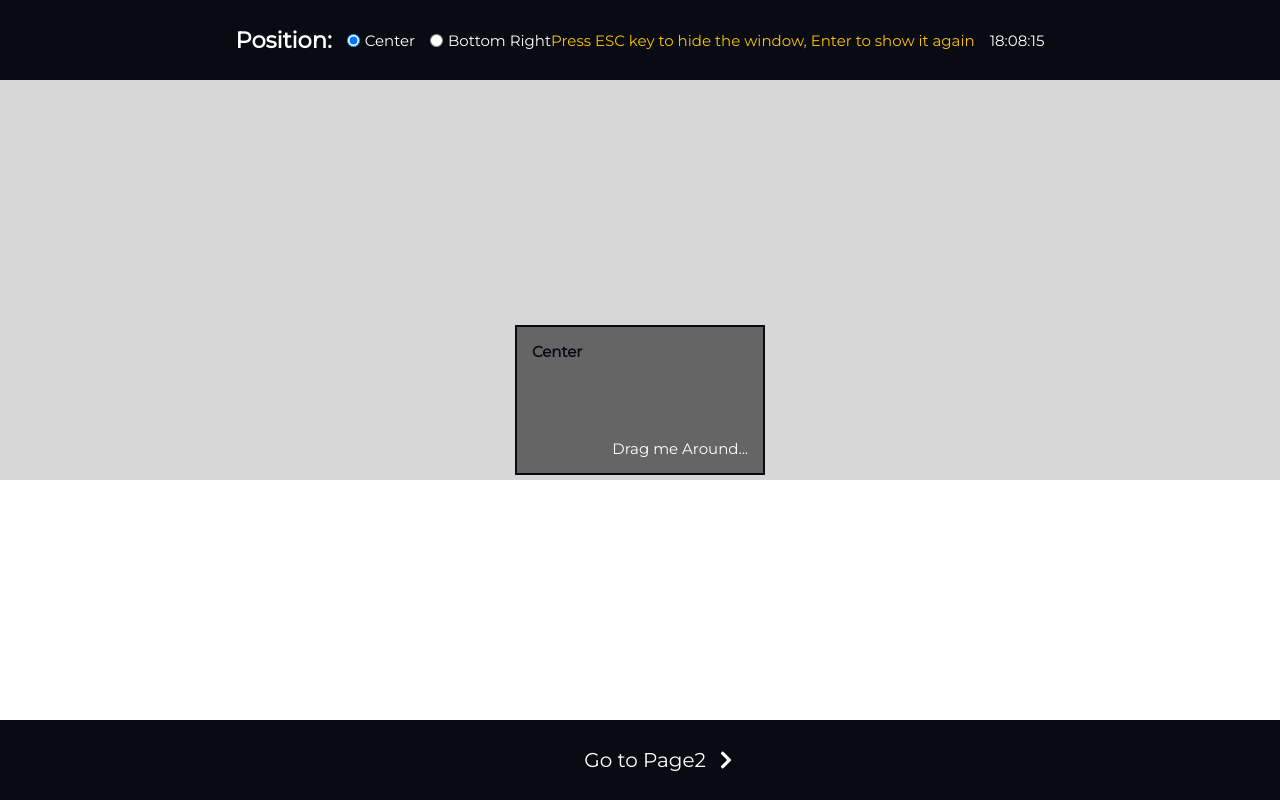
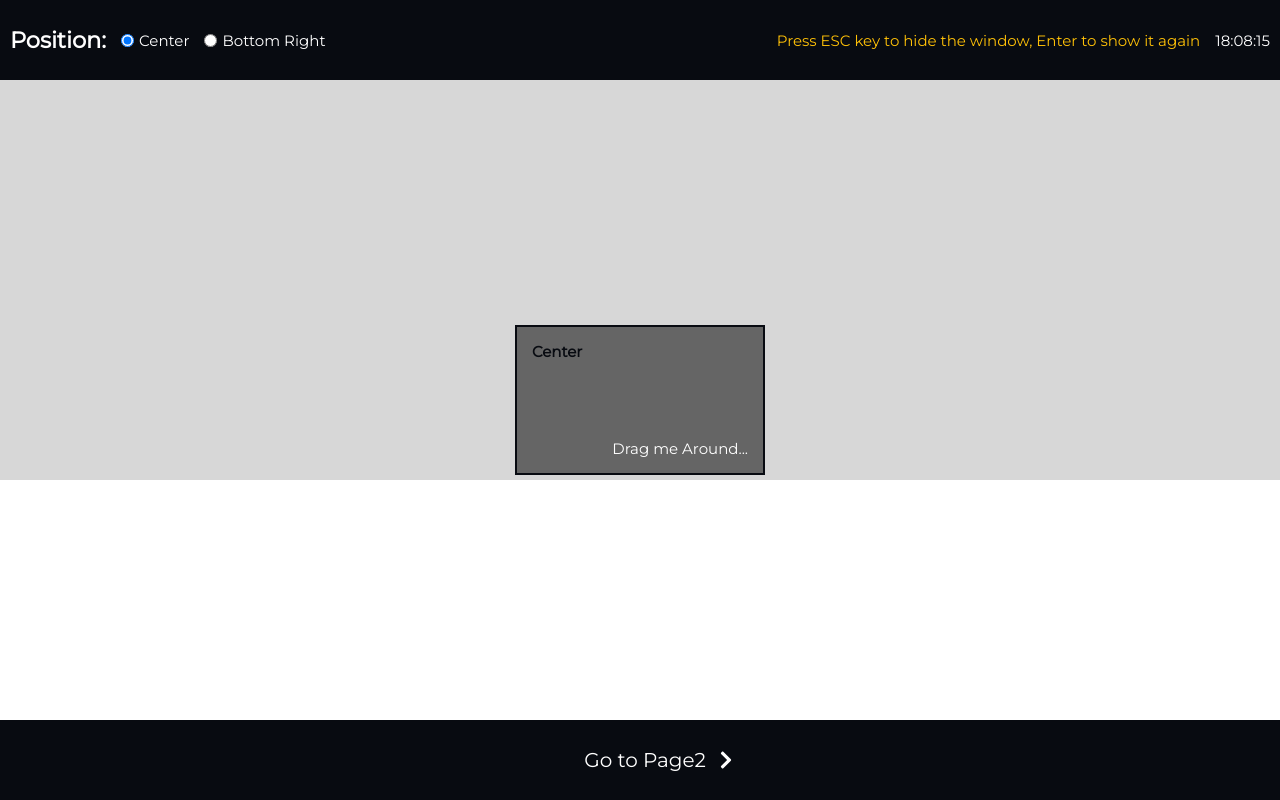
Before and after one commit to Adarsh-Patel-Dev/Drag-Box, a React (Create React App) app: page / in a window 1280 px wide. Built offline with nearby package versions, Linux system fonts and the light colour scheme.

Commit message:
[FIX]:  header css

```diff
--- a/src/components/Header/Header.jsx
+++ b/src/components/Header/Header.jsx
@@ -7,7 +7,7 @@ function Header() {
   const { state, positionDispatch } = usePositionContext();
   return (
     <div>
-      <header className="header-container flex-row center">
+      <header className="header-container flex-row ">
         <div className="flex-row center gap-md">
           <h2>Position:</h2>
           <div className="input-container flex-row">
```
